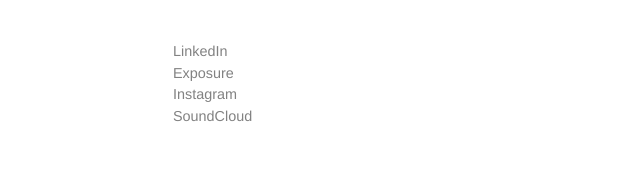
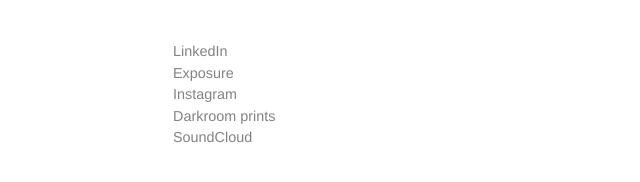
Before and after one commit to acornelissen/acornelissen.github.io, a Jekyll site: the page built from index.md, in a window 1280 px wide. Shown: the part 189-371 px from the top of the page, without its empty margins (97-737 px from the left). Built offline with Jekyll 4.4.1, drawn with Linux system fonts in a browser that asks for light colours.

Commit message:
Add link to printshop.

```diff
--- a/index.md
+++ b/index.md
@@ -5,4 +5,5 @@ layout: home
 - [LinkedIn](https://www.linkedin.com/in/acornelissen/)
 - [Exposure](http://photos.cornelissen.me)
 - [Instagram](https://instagram.com/a.l.b.e.r.t.c)
+- [Darkroom prints](https://printsbyac.com)
 - [SoundCloud](https://soundcloud.com/compl33t)
```
